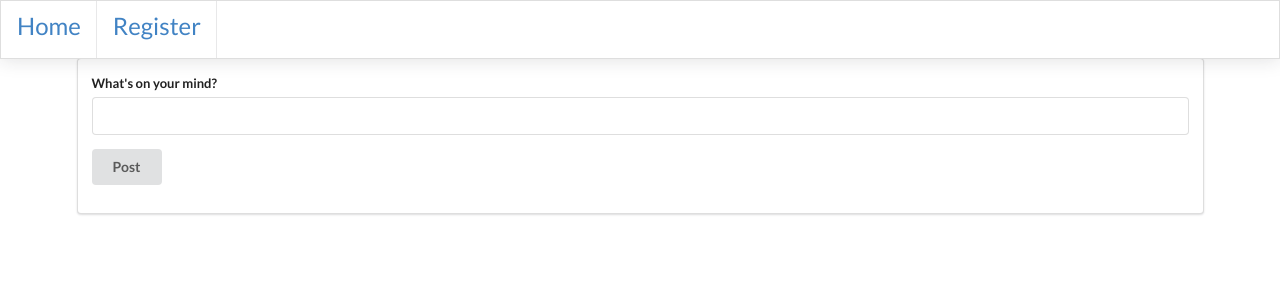
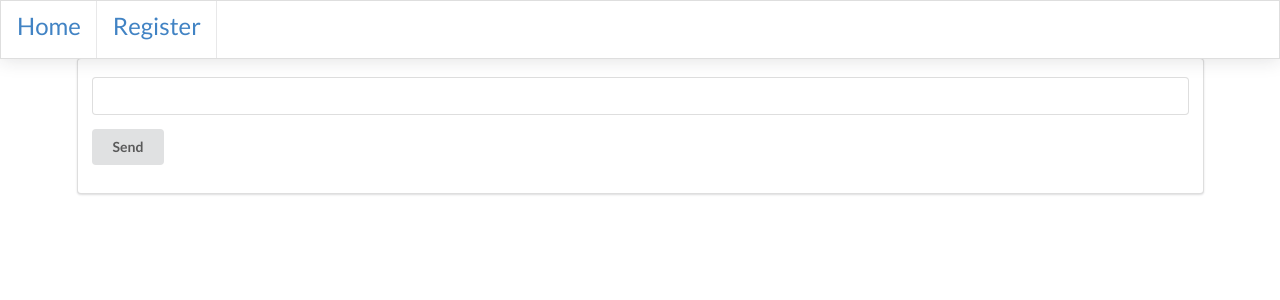
Before and after one commit to ang-lam/sync_me, a React (Create React App) app: page /messages in a window 1280 px wide. Shown: the top 300 px of the page. Built offline with nearby package versions, Linux system fonts and the light colour scheme.

Commit message:
refactored inputfield component to be utilized in different components

```diff
--- a/src/components/Chat.js
+++ b/src/components/Chat.js
@@ -15,19 +15,21 @@ const Chat = props => {
 
     return (
         //get all messages from backend and store in store - done
+        //iterate through all messages to match the two users through sender_id and user_id -done
+        //make a message component that renders each message on the chat page - done
+
+        //have input at bottom of chat page with send button - working on it
+        //send button should make a post request to backend to create new message with sender_id === currentUser.id and recipient_id === followed_id
+            //do this by refactoring input field to get a callback as a prop and do dispatch in the container of the input field
+        //route is /users/id/messages?
+        //update state after posting new messsage to render new message
+
         //make inbox component that displays all messages? - do this last
-        //iterate through all messages to match the two users through sender_id and user_id
-        //make a message component that renders each message on the chat page
-        //have input at bottom of chat page with send button
-        //send button should make a post request to backend to create new message with sender_id === currentUser.id and recipient_id === followed_id
-        //chat should be class component with state? need to send following user ID as prop? to chat component
-        //route is /users/id/messages?
-        //chat component should be displaying all the messages between two users after clicking message button
-        //update state after posting new messsage to render new message
+        //if message sender is currentUser send a prop to differentiate else send another prop so can style
         <div>
 
             {messagesJSX}
-            <InputField />
+            <InputField button="Send"/>
 
 
         </div>
--- a/src/components/InputField.js
+++ b/src/components/InputField.js
@@ -16,7 +16,7 @@ class InputField extends Component {
 
     handleFormSubmit = e => {
         e.preventDefault()
-        this.props.createPost(this.state.input, this.props.user)
+        this.props.create(this.state.input, this.props.user)
         this.setState({
             input: ''
         })
@@ -28,12 +28,12 @@ class InputField extends Component {
                 <form onSubmit={this.handleFormSubmit} className="ui form">
                     <div className="field">
                         {/* this should be a prop */}
-                        <label>What's on your mind?</label>
+                        <label>{this.props.prompt}</label>
                         <input type='text'
                         value={this.state.input}
                         onChange={this.handleInputChange}/>
                     </div>
-                    <button className="ui button" type="submit">Post</button>
+                    <button className="ui button" type="submit">{this.props.button}</button>
                 </form>
             </div>
         )
--- a/src/containers/PostFeed.js
+++ b/src/containers/PostFeed.js
@@ -2,6 +2,7 @@ import React from 'react'
 import { connect } from 'react-redux';
 import InputField from '../components/InputField';
 import Post from '../components/Post';
+import { createPost } from '../actions/postsActions'
 
 const PostFeed = (props) => {
     const followedIds = props.followed.map ( user => user.id )
@@ -15,7 +16,7 @@ const PostFeed = (props) => {
 
     return (
         <div className="ui large feed">
-            < InputField />
+            <InputField button="Post" create={props.createPost} prompt="What's on your mind?"/>
             { props.loggedIn ?
             postsJSX :
             props.history.push('/')
@@ -32,4 +33,4 @@ const mapStateToProps = state => {
     })
 }
 
-export default connect(mapStateToProps)(PostFeed)
+export default connect(mapStateToProps, { createPost })(PostFeed)
```
